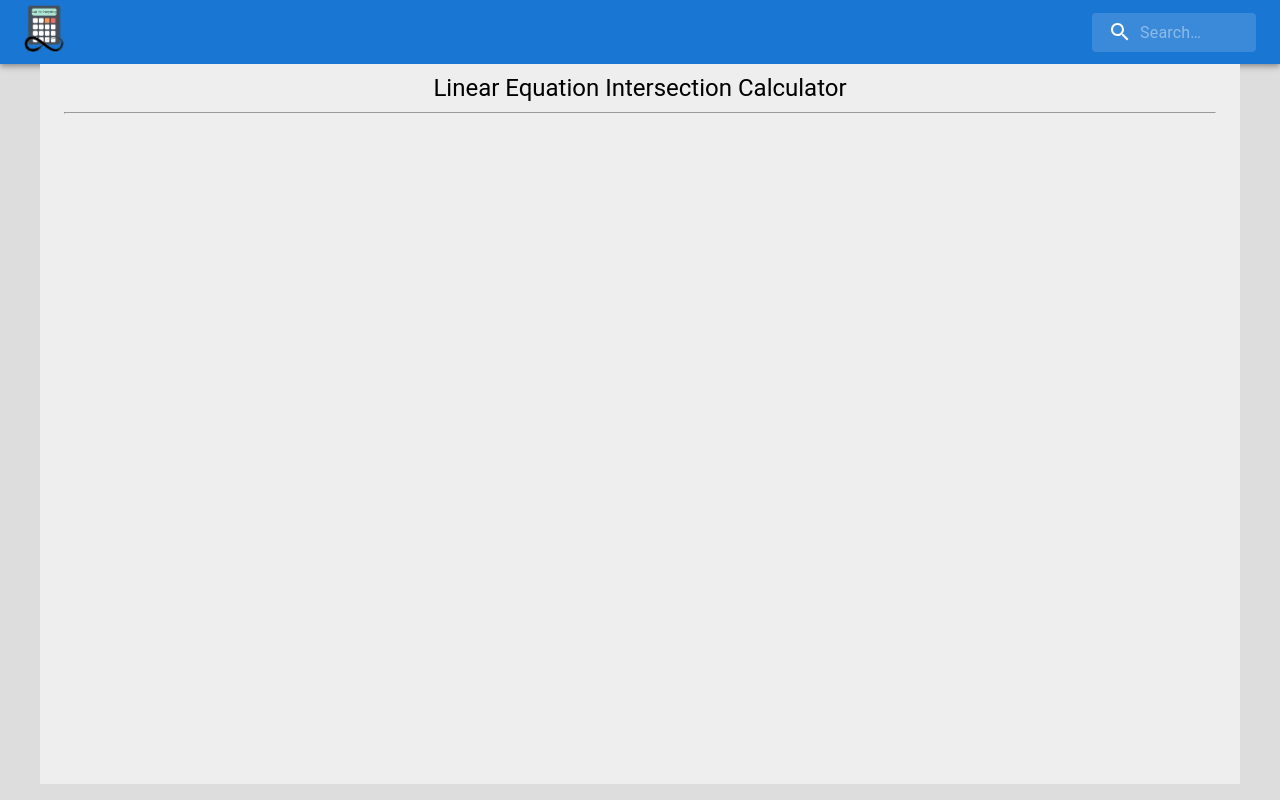
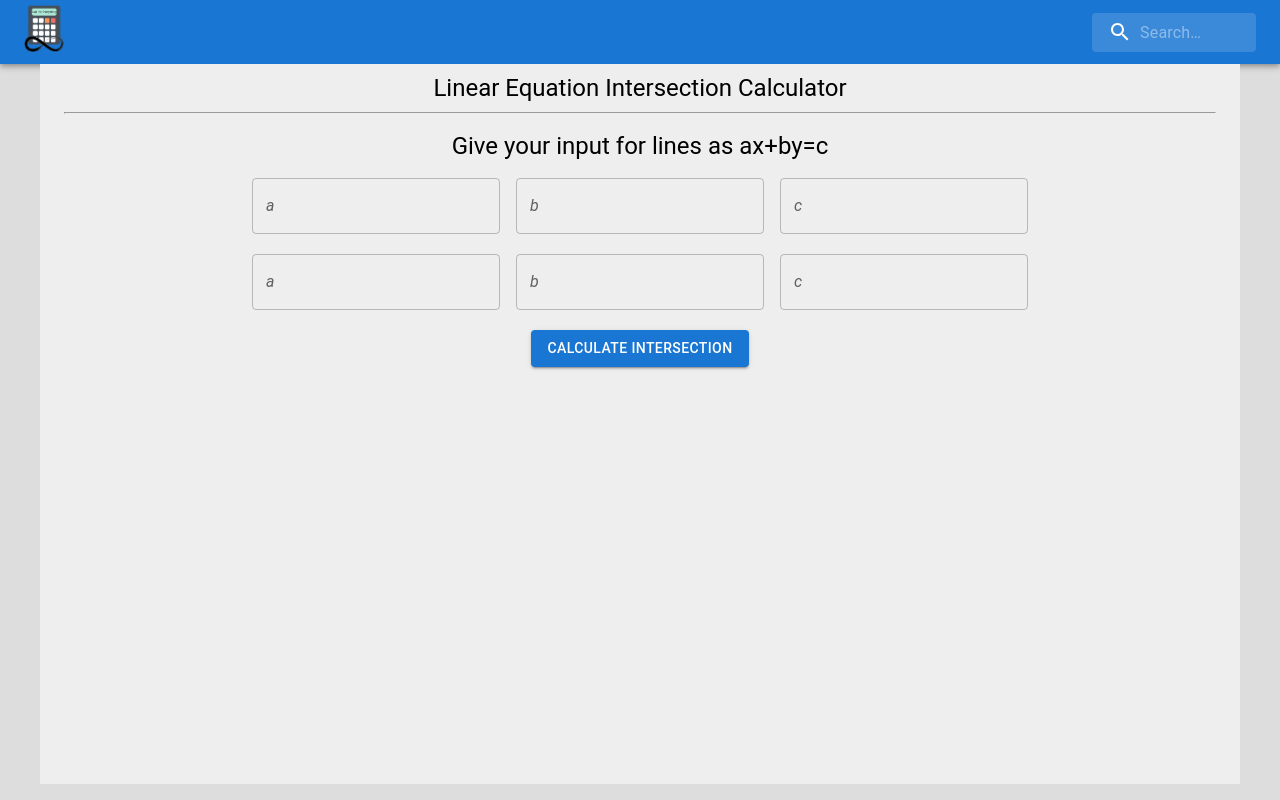
Before and after one commit to SarthakKeshari/calc_for_everything, a React (Create React App) app in the folder calculators/: page /linearequationintersection in a window 1280 px wide. Built offline with nearby package versions, Linux system fonts and the light colour scheme.

Commit message:
Linear Equations intersection Calculator

```diff
--- a/calculators/src/mathematical/linear_eq_intersection/MainLinearEquationIntersection.js
+++ b/calculators/src/mathematical/linear_eq_intersection/MainLinearEquationIntersection.js
@@ -1,14 +1,100 @@
-import React from 'react';
-import { Container, Typography } from '@mui/material';
+import React, { useState } from 'react';
+import { Container, Typography, TextField, Button, Box } from '@mui/material';
 
-function MainLinearEquationIntersection(){
-    return(
-        <Container maxWidth="lg" sx={{ bgcolor: '#eeeeee', minHeight: '90vh', paddingY:"10" }}>
-            <Typography pt={1} variant='h5' sx = {{textAlign: "center"}}>Linear Equation Intersection Calculator</Typography>
-            <hr/>
-            <br/>
-        </Container>
-    )
+function MainLinearEquationIntersection() {
+  const [equation1, setEquation1] = useState({ a: '', b: '', c: '' });
+  const [equation2, setEquation2] = useState({ a: '', b: '', c: '' });
+  const [result, setResult] = useState('');
+
+  const handleChange = (event, equation) => {
+    const { name, value } = event.target;
+    if (equation === 1) {
+      setEquation1(prevState => ({ ...prevState, [name]: value }));
+    } else {
+      setEquation2(prevState => ({ ...prevState, [name]: value }));
+    }
+  }
+
+  const calculateIntersection = () => {
+    const a1 = parseFloat(equation1.a);
+    const b1 = parseFloat(equation1.b);
+    const c1 = parseFloat(equation1.c);
+    const a2 = parseFloat(equation2.a);
+    const b2 = parseFloat(equation2.b);
+    const c2 = parseFloat(equation2.c);
+
+    const det = a1 * b2 - a2 * b1;
+
+    if (det !== 0) {
+      const x = (c1 * b2 - c2 * b1) / det;
+      const y = (a1 * c2 - a2 * c1) / det;
+      setResult(`Intersection Point: (${x}, ${y})`);
+    } else {
+      setResult('Lines are parallel, so do not intersect');
+    }
+  }
+
+  return (
+    <Container maxWidth="lg" sx={{ bgcolor: '#eeeeee', minHeight: '90vh', paddingY: "10" }}>
+      <Typography pt={1} variant='h5' sx={{ textAlign: "center" }}>Linear Equation Intersection Calculator</Typography>
+      <hr />
+      <Typography pt={1} variant='h5' sx={{ textAlign: "center"}}>Give your input for lines as ax+by=c</Typography>
+      <Box mt={2} textAlign="center">
+        <TextField
+          label="a"
+          variant="outlined"
+          name="a"
+          value={equation1.a}
+          onChange={(e) => handleChange(e, 1)}
+          sx={{ marginRight: 2 }}
+        />
+        <TextField
+          label="b"
+          variant="outlined"
+          name="b"
+          value={equation1.b}
+          onChange={(e) => handleChange(e, 1)}
+          sx={{ marginRight: 2 }}
+        />
+        <TextField
+          label="c"
+          variant="outlined"
+          name="c"
+          value={equation1.c}
+          onChange={(e) => handleChange(e, 1)}
+        />
+        <br /><br />
+        <TextField
+          label="a"
+          variant="outlined"
+          name="a"
+          value={equation2.a}
+          onChange={(e) => handleChange(e, 2)}
+          sx={{ marginRight: 2 }}
+        />
+        <TextField
+          label="b"
+          variant="outlined"
+          name="b"
+          value={equation2.b}
+          onChange={(e) => handleChange(e, 2)}
+          sx={{ marginRight: 2 }}
+        />
+        <TextField
+          label="c"
+          variant="outlined"
+          name="c"
+          value={equation2.c}
+          onChange={(e) => handleChange(e, 2)}
+        />
+        <br /><br />
+        <Button variant="contained" onClick={calculateIntersection}>Calculate Intersection</Button>
+      </Box>
+      <Box mt={6} textAlign="center">
+        <Typography variant='h6'>{result}</Typography>
+      </Box>
+    </Container>
+  )
 }
 
 export default MainLinearEquationIntersection;
```
